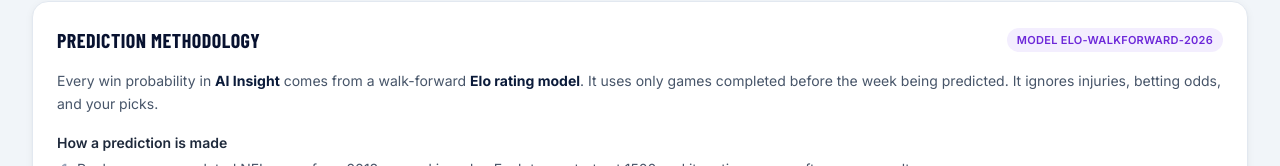
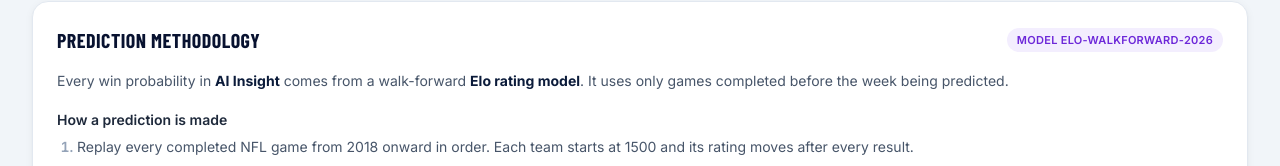
Before and after one commit to anishval123/NFL-Prediction-Frontend, a React (Vite) app: page /about in a window 1280 px wide. Shown: the part 292-458 px from the top of the page. Built offline with nearby package versions, Linux system fonts and the light colour scheme; no server answers; a web font is replaced by a local one.

Commit message:
Fix About section

```diff
--- a/src/pages/About.jsx
+++ b/src/pages/About.jsx
@@ -112,7 +112,7 @@ export default function About() {
           </div>
           <div className="mt-4 space-y-4 text-sm leading-relaxed text-slate-600 dark:text-slate-300">
             <p>
-              Every win probability in <strong className="text-navy-800 dark:text-white">AI Insight</strong> comes from a walk-forward <strong className="text-navy-800 dark:text-white">Elo rating model</strong>. It uses only games completed before the week being predicted. It ignores injuries, betting odds, and your picks.
+              Every win probability in <strong className="text-navy-800 dark:text-white">AI Insight</strong> comes from a walk-forward <strong className="text-navy-800 dark:text-white">Elo rating model</strong>. It uses only games completed before the week being predicted.
             </p>
 
             <div>
```
